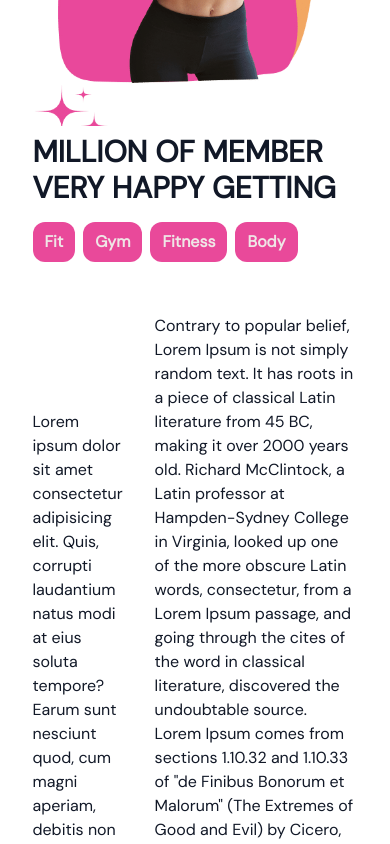
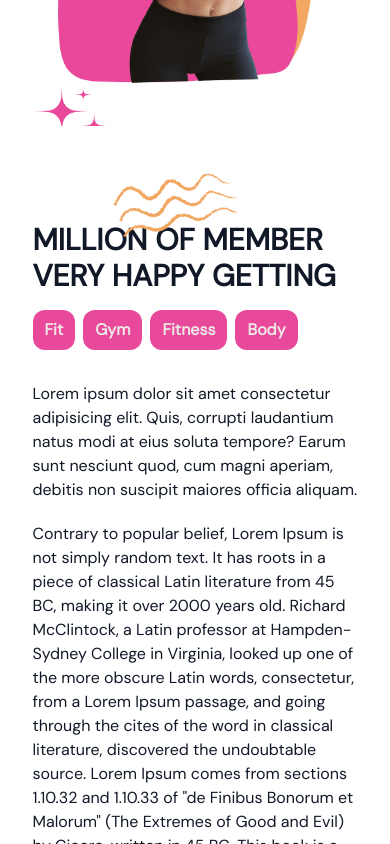
Before and after one commit to efegorkemumit/gym-fitness, a React (Vite) app in the folder gym-fitness/: page / in a window 390 px wide. Shown: the part 2520-3364 px from the top of the page. Built offline with nearby package versions, Linux system fonts and the light colour scheme.

Commit message:
benefit5

```diff
--- a/gym-fitness/src/screen/Benefit/index.tsx
+++ b/gym-fitness/src/screen/Benefit/index.tsx
@@ -91,9 +91,9 @@ const Benefits = ({setSelecetedPage}: Props) => {
 
 
         <div>
-            <div className='relative'>
+            <div className='relative mt-24'>
 
-                <div className=''>
+                <div className='before:content-abstractwaves before:absolute before:-top-14 before:left-20'>
                 <motion.div
                initial="hidden"
                whileInView="visible"
@@ -120,7 +120,7 @@ const Benefits = ({setSelecetedPage}: Props) => {
 
                     </span>
                     </motion.div>
-                    <motion.div className='mt-8 flex items-center gap-8'
+                    <motion.div className='mt-8 md:flex items-center gap-8'
                   initial="hidden"
                   whileInView="visible"
                   viewport={{ once: true, amount: 0.5 }}
--- a/gym-fitness/tailwind.config.js
+++ b/gym-fitness/tailwind.config.js
@@ -29,6 +29,7 @@ export default {
       },
       content:{
         sliderbgtext:"url('./assets/EvolveText.png')",
+        abstractwaves:"url('./assets/AbstractWaves.png')",
       }
     },
   },
```
